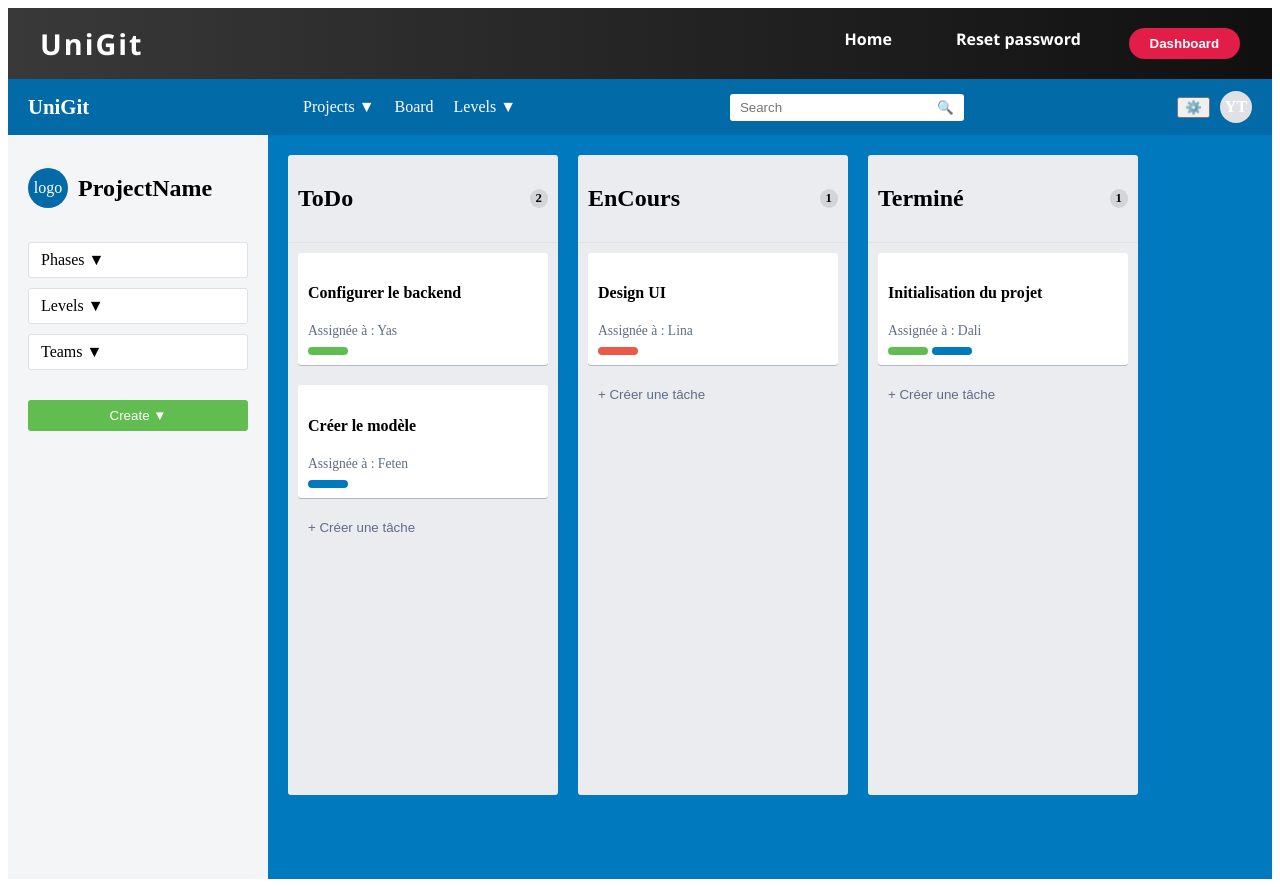
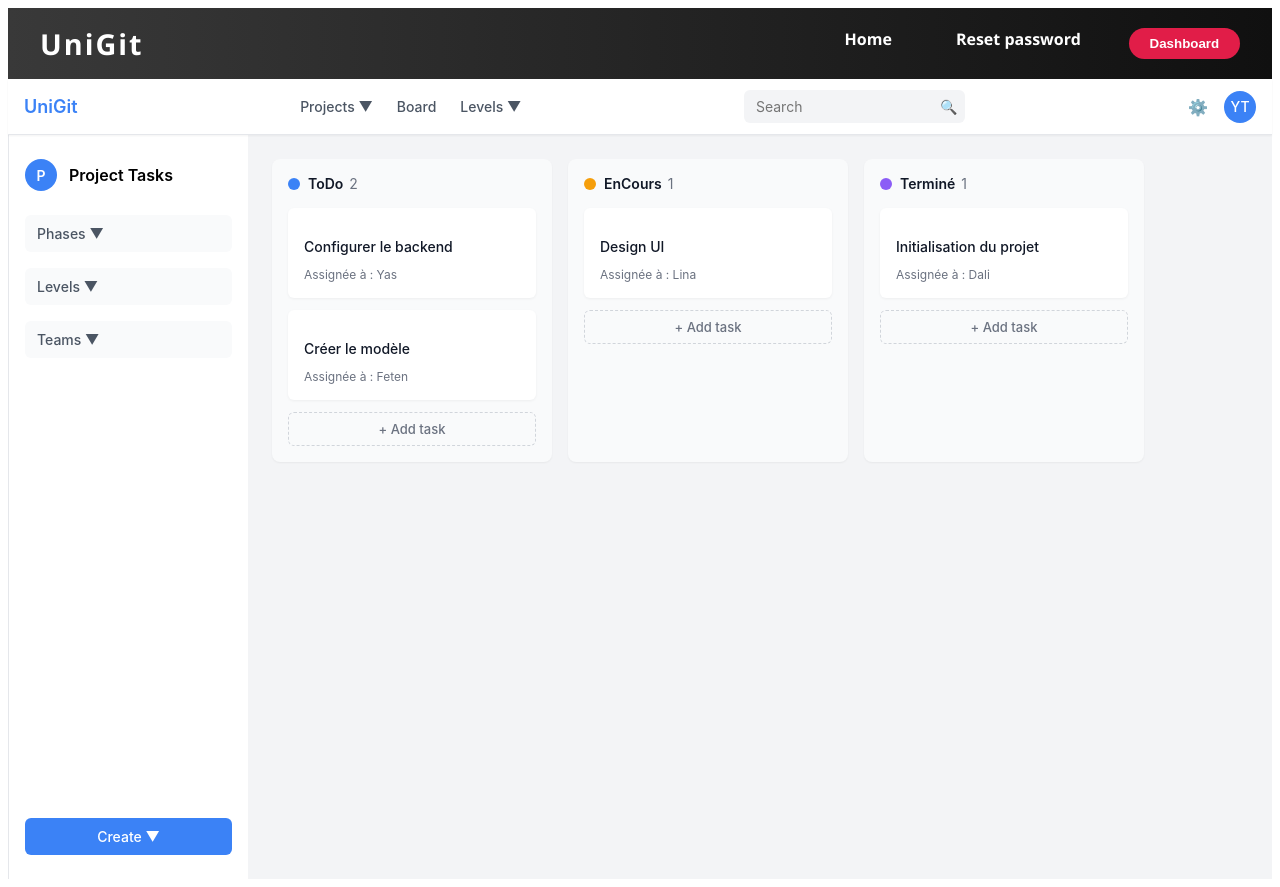
Before and after one commit to Yasmine-esprit/Mission-Entreprise-Front, an Angular app: page /kanban in a window 1280 px wide. Built offline with nearby package versions, Linux system fonts and the light colour scheme.

Commit message:
task popup well styled

```diff
--- a/src/app/components/kanban-board/kanban-board.component.css
+++ b/src/app/components/kanban-board/kanban-board.component.css
@@ -1,65 +1,127 @@
+* {
+  box-sizing: border-box;
+  margin: 0;
+  padding: 0;
+  font-family: -apple-system, BlinkMacSystemFont, 'Segoe UI', Roboto, Oxygen, Ubuntu, Cantarell, 'Open Sans', 'Helvetica Neue', sans-serif;
+}
+
+body {
+  margin: 0;
+  padding: 0;
+  background-color: #f9fafb;
+  color: #111827;
+}
+
+
+.modal-overlay {
+  position: fixed;
+  top: 0;
+  left: 0;
+  width: 100%;
+  height: 100%;
+  background: rgba(0, 0, 0, 0.3);
+  z-index: 10;
+  backdrop-filter: blur(2px);
+}
+
+
 .app-container {
   display: flex;
   flex-direction: column;
   height: 100vh;
-  overflow: hidden;
 }
+
 
 .header {
   display: flex;
+  justify-content: space-between;
   align-items: center;
-  justify-content: space-between;
-  padding: 12px 20px;
-  background-color: #026aa7;
-  color: white;
-  box-shadow: 0 1px 1px rgba(0, 0, 0, 0.1);
+  height: 56px;
+  padding: 0 16px;
+  background-color: #ffffff;
+  border-bottom: 1px solid #e5e7eb;
+  box-shadow: 0 1px 2px rgba(0, 0, 0, 0.05);
+  z-index: 5;
 }
 
 .logo {
-  font-weight: bold;
-  font-size: 1.3rem;
+  font-size: 18px;
+  font-weight: 600;
+  color: #3b82f6;
 }
+
 
 .nav {
   display: flex;
-  gap: 20px;
+  gap: 24px;
+  align-items: center;
 }
+
+.nav span {
+  font-size: 14px;
+  font-weight: 500;
+  color: #4b5563;
+  cursor: pointer;
+}
+
+.nav span:hover {
+  color: #3b82f6;
+}
+
 
 .search {
   display: flex;
-  border-radius: 3px;
-  overflow: hidden;
+  align-items: center;
+  gap: 8px;
+  background-color: #f3f4f6;
+  border-radius: 6px;
+  padding: 0 4px;
 }
 
 .search input {
-  padding: 6px 10px;
+  background-color: transparent;
   border: none;
   outline: none;
+  padding: 8px;
+  width: 180px;
+  font-size: 14px;
 }
 
 .search button {
-  background: white;
+  background: transparent;
   border: none;
-  padding: 6px 10px;
   cursor: pointer;
+  font-size: 14px;
+  padding: 4px;
 }
+
 
 .actions {
   display: flex;
   align-items: center;
-  gap: 10px;
+  gap: 16px;
+}
+
+.actions button {
+  background: transparent;
+  border: none;
+  cursor: pointer;
+  font-size: 16px;
 }
 
 .avatar {
   width: 32px;
   height: 32px;
+  background-color: #3b82f6;
+  color: white;
   border-radius: 50%;
-  background: #dfe1e6;
   display: flex;
   align-items: center;
   justify-content: center;
-  font-weight: bold;
+  font-size: 14px;
+  font-weight: 500;
 }
+
 
 .main {
   display: flex;
@@ -67,198 +129,338 @@
   overflow: hidden;
 }
 
+.dashboard-container {
+  flex: 1;
+  overflow-x: auto;
+  padding: 24px;
+  background-color: #f3f4f6;
+}
+
+
 .sidebar {
-  width: 220px;
-  background: #f4f5f7;
-  padding: 20px;
-  box-shadow: 1px 0 2px rgba(0, 0, 0, 0.1);
+  width: 240px;
+  background-color: #ffffff;
+  border-left: 1px solid #e5e7eb;
+  padding: 24px 16px;
+  display: flex;
+  flex-direction: column;
+  gap: 16px;
 }
 
 .project-info {
   display: flex;
   align-items: center;
-  gap: 10px;
-  margin-bottom: 20px;
+  gap: 12px;
+  margin-bottom: 8px;
+}
+
+.project-info h2 {
+  font-size: 16px;
+  font-weight: 600;
 }
 
 .circle {
-  width: 40px;
-  height: 40px;
+  width: 32px;
+  height: 32px;
+  background-color: #3b82f6;
+  color: white;
   border-radius: 50%;
-  background: #026aa7;
-  color: white;
   display: flex;
   align-items: center;
   justify-content: center;
+  font-size: 14px;
+  font-weight: 600;
 }
 
 .dropdown {
-  background: white;
-  padding: 8px 12px;
-  border-radius: 3px;
-  margin-bottom: 10px;
-  border: 1px solid #dfe1e6;
+  display: flex;
+  align-items: center;
+  justify-content: space-between;
+  padding: 10px 12px;
+  background-color: #f9fafb;
+  border-radius: 6px;
+  font-size: 14px;
+  font-weight: 500;
+  color: #4b5563;
   cursor: pointer;
 }
 
+.dropdown:hover {
+  background-color: #f3f4f6;
+}
+
 .create-btn {
-  background: #61bd4f;
+  background-color: #3b82f6;
   color: white;
   border: none;
-  padding: 8px 12px;
-  border-radius: 3px;
-  margin-top: 20px;
+  border-radius: 6px;
+  padding: 10px 16px;
+  font-size: 14px;
+  font-weight: 500;
   cursor: pointer;
-  width: 100%;
+  margin-top: auto;
 }
 
-.dashboard-container {
-  flex: 1;
-  background-color: #0079bf;
-  padding: 20px;
-  overflow-x: auto;
+.create-btn:hover {
+  background-color: #2563eb;
 }
 
 .board {
   display: flex;
-  gap: 20px;
-  min-height: 100%;
-  align-items: flex-start;
+  gap: 16px;
+  min-width: max-content;
 }
 
 .column {
-  background: #ebecf0;
-  border-radius: 3px;
-  width: 270px;
-  min-height: 80vh;
-  max-height: 80vh;
-  overflow-y: auto;
+  background-color: #f9fafb;
+  border-radius: 8px;
+  width: 280px;
+  min-height: 200px;
   display: flex;
   flex-direction: column;
+  padding: 16px;
+  box-shadow: 0 1px 2px rgba(0, 0, 0, 0.05);
 }
 
 .column-header {
-  padding: 10px;
-  font-weight: bold;
   display: flex;
-  justify-content: space-between;
   align-items: center;
-  border-bottom: 1px solid #dfe1e6;
+  margin-bottom: 16px;
 }
 
+.column-header h2 {
+  margin: 0;
+  font-size: 14px;
+  font-weight: 600;
+  color: #111827;
+  display: flex;
+  align-items: center;
+}
+
+.column-header h2::before {
+  content: '';
+  display: inline-block;
+  width: 12px;
+  height: 12px;
+  border-radius: 50%;
+  margin-right: 8px;
+}
+
+.column:nth-child(1) .column-header h2::before {
+  background-color: #3b82f6;
+}
+
+.column:nth-child(2) .column-header h2::before {
+  background-color: #f59e0b;
+}
+
+.column:nth-child(3) .column-header h2::before {
+  background-color: #8b5cf6;
+}
+
+.column:nth-child(4) .column-header h2::before {
+  background-color: #10b981;
+}
+
+
 .task-count {
-  background: rgba(0, 0, 0, 0.1);
-  padding: 2px 6px;
-  border-radius: 10px;
-  font-size: 0.8rem;
+  margin-left: 6px;
+  color: #6b7280;
+  font-size: 14px;
+  font-weight: normal;
 }
 
 .task-card {
-  background: white;
-  border-radius: 3px;
-  padding: 10px;
-  margin: 10px;
-  box-shadow: 0 1px 0 rgba(9, 30, 66, 0.25);
+  background-color: white;
+  border-radius: 6px;
+  padding: 16px;
+  margin-bottom: 12px;
+  box-shadow: 0 1px 3px rgba(0, 0, 0, 0.05);
   cursor: pointer;
+  position: relative;
 }
 
 .task-card:hover {
-  background: #f7f8f9;
+  box-shadow: 0 2px 4px rgba(0, 0, 0, 0.1);
 }
 
-.assigned {
-  font-size: 0.85rem;
-  color: #5e6c84;
-  margin: 5px 0;
-}
 
 .card-labels {
   display: flex;
   gap: 4px;
-  margin-top: 8px;
+  margin-bottom: 8px;
 }
 
 .label {
+  height: 6px;
   width: 40px;
-  height: 8px;
-  border-radius: 4px;
-}
-
-.label-green {
-  background-color: #61bd4f;
-}
-
-.label-blue {
-  background-color: #0079bf;
-}
-
-.label-red {
-  background-color: #eb5a46;
-}
-
-.add-task-btn {
-  background: none;
-  border: none;
-  padding: 8px 10px;
-  text-align: left;
-  cursor: pointer;
-  color: #5e6c84;
-  margin: 4px 10px;
   border-radius: 3px;
 }
 
-.add-task-btn:hover {
-  background: rgba(0, 0, 0, 0.05);
-  color: #172b4d;
+.label-frontend {
+  background-color: #f59e0b;
 }
 
+.label-auth {
+  background-color: #3b82f6;
+}
+
+.label-bug {
+  background-color: #ef4444;
+}
+
+.label-design {
+  background-color: #8b5cf6;
+}
+
+.label-ui {
+  background-color: #10b981;
+}
+
+.label-backend {
+  background-color: #6366f1;
+}
+
+.label-api {
+  background-color: #8b5cf6;
+}
+
+.label-docs {
+  background-color: #10b981;
+}
+
+
+.task-card h4 {
+  margin: 0 0 12px 0;
+  font-size: 14px;
+  font-weight: 500;
+  color: #111827;
+}
+
+
+.due-date {
+  display: flex;
+  align-items: center;
+  font-size: 12px;
+  color: #ef4444;
+  margin-bottom: 8px;
+}
+
+.due-date.warning {
+  color: #f59e0b;
+}
+
+.due-date.success {
+  color: #10b981;
+}
+
+
+.assigned {
+  margin-top: 4px;
+  font-size: 12px;
+  color: #6b7280;
+}
+
+
+.add-task-btn {
+  display: flex;
+  align-items: center;
+  justify-content: center;
+  padding: 8px;
+  border: 1px dashed #d1d5db;
+  border-radius: 6px;
+  background-color: transparent;
+  color: #6b7280;
+  width: 100%;
+  cursor: pointer;
+  font-size: 13px;
+  font-weight: 500;
+}
+
+.add-task-btn:hover {
+  background-color: #f3f4f6;
+}
+
+
 .add-task-container {
-  padding: 8px 10px;
-  margin: 0 10px;
+  margin-bottom: 12px;
 }
 
 .add-task-input {
   width: 100%;
   padding: 8px;
-  border: 2px solid #0079bf;
-  border-radius: 3px;
+  border: 1px solid #d1d5db;
+  border-radius: 6px;
   margin-bottom: 8px;
+  font-size: 13px;
 }
 
 .add-task-actions {
   display: flex;
-  gap: 6px;
+  gap: 8px;
 }
 
 .add-btn {
-  background: #0079bf;
+  background-color: #3b82f6;
   color: white;
   border: none;
+  border-radius: 4px;
   padding: 6px 12px;
-  border-radius: 3px;
+  font-size: 13px;
   cursor: pointer;
 }
 
 .add-btn:disabled {
-  background: #dfe1e6;
+  background-color: #93c5fd;
   cursor: not-allowed;
 }
 
 .cancel-btn {
-  background: none;
-  border: none;
+  background-color: white;
+  color: #6b7280;
+  border: 1px solid #d1d5db;
+  border-radius: 4px;
   padding: 6px 12px;
+  font-size: 13px;
   cursor: pointer;
-  color: #5e6c84;
 }
 
-/* Modal overlay */
-.modal-overlay {
-  position: fixed;
-  top: 0;
-  left: 0;
-  right: 0;
-  bottom: 0;
-  background-color: rgba(0, 0, 0, 0.6);
-  z-index: 100;
+.cdk-drag-preview {
+  box-sizing: border-box;
+  border-radius: 6px;
+  box-shadow: 0 5px 10px rgba(0, 0, 0, 0.1);
 }
+
+.cdk-drag-placeholder {
+  opacity: 0;
+}
+
+.cdk-drag-animating {
+  transition: transform 250ms cubic-bezier(0, 0, 0.2, 1);
+}
+
+.column.cdk-drop-list-dragging .task-card:not(.cdk-drag-placeholder) {
+  transition: transform 250ms cubic-bezier(0, 0, 0.2, 1);
+}
+
+
+@media (max-width: 768px) {
+  .main {
+    flex-direction: column;
+  }
+
+  .sidebar {
+    width: 100%;
+    order: 1;
+    border-left: none;
+    border-bottom: 1px solid #e5e7eb;
+  }
+
+  .dashboard-container {
+    order: 1;
+  }
+
+  .search input {
+    width: 120px;
+  }
+}
--- a/src/app/components/kanban-board/kanban-board.component.html
+++ b/src/app/components/kanban-board/kanban-board.component.html
@@ -25,8 +25,8 @@
     <!-- Sidebar -->
     <aside class="sidebar">
       <div class="project-info">
-        <div class="circle">logo</div>
-        <h2>ProjectName</h2>
+        <div class="circle">P</div>
+        <h2>Project Tasks</h2>
       </div>
       <div class="dropdown">Phases ▼</div>
       <div class="dropdown">Levels ▼</div>
@@ -59,11 +59,11 @@
             (click)="openTacheDetails(tache, $event)"
             class="task-card"
           >
+            <div *ngIf="tache.labels && tache.labels.length > 0" class="card-labels">
+              <span *ngFor="let label of tache.labels" class="label label-{{label}}"></span>
+            </div>
             <h4>{{ tache.titreTache }}</h4>
             <p class="assigned">Assignée à : {{ tache.assigneA || 'Non assignée' }}</p>
-            <div class="card-labels">
-              <span *ngFor="let label of tache.labels" class="label label-{{label}}"></span>
-            </div>
           </div>
 
           <!-- Add Task Form -->
@@ -97,7 +97,7 @@
             (click)="initNewTask(colonne.titre)"
             *ngIf="!isAddingTask || newTache.statut !== colonne.titre"
           >
-            + Créer une tâche
+            + Add task
           </button>
         </div>
       </div>
--- a/src/app/components/kanban-board/kanban-board.component.ts
+++ b/src/app/components/kanban-board/kanban-board.component.ts
@@ -39,7 +39,33 @@ export class KanbanBoardComponent implements OnInit {
   isAddingTask = false;
   editingDescription = false;
   tempDescription = '';
+  isAddingList = false;
+  newListTitle = '';
 
+  //submit list
+  startAddingList() {
+    this.isAddingList = true;
+    this.newListTitle = '';
+  }
+
+  //delete list
+  cancelAddingList() {
+    this.isAddingList = false;
+    this.newListTitle = '';
+  }
+
+  //valider ajout liste
+  addNewList() {
+    if (this.newListTitle.trim()) {
+      this.colonnes.push({
+        titre: this.newListTitle.trim() as StatutTache,
+        taches: []
+      });
+      this.isAddingList = false;
+      this.newListTitle = '';
+      this.cdRef.detectChanges();
+    }
+  }
   newTache: Task = this.resetTache();
 
   colonnes: Column[] = [
--- a/src/app/components/tache/tache.component.css
+++ b/src/app/components/tache/tache.component.css
@@ -1,165 +1,137 @@
-.task-modal {
+/* Arrière-plan flou et assombri */
+.modal-backdrop {
   position: fixed;
-  top: 50%;
-  left: 50%;
-  transform: translate(-50%, -50%);
-  background: #f4f5f7;
-  border-radius: 2px;
-  width: 768px;
-  max-width: 95vw;
-  max-height: 90vh;
-  z-index: 200;
-  box-shadow: 0 8px 16px -4px rgba(9, 30, 66, 0.25), 0 0 0 1px rgba(9, 30, 66, 0.08);
-  overflow-y: auto;
+  top: 0;
+  left: 0;
+  width: 100vw;
+  height: 100vh;
+  backdrop-filter: blur(6px); /* Flou de l’arrière-plan */
+  background-color: rgba(0, 0, 0, 0.3); /* Légère opacité sombre */
+  display: flex;
+  align-items: center;
+  justify-content: center;
+  z-index: 1000;
 }
 
+/* Contenu du pop-up */
+.task-modal {
+  background-color: #ffffff; /* Fond clair net */
+  border-radius: 10px;
+  max-width: 900px;
+  width: 95%;
+  padding: 30px;
+  box-shadow: 0 10px 30px rgba(0, 0, 0, 0.3);
+  z-index: 1001;
+  position: relative;
+}
+
+/* Bouton de fermeture */
 .close-btn {
   position: absolute;
   top: 15px;
-  right: 15px;
+  right: 20px;
   font-size: 24px;
   cursor: pointer;
-  color: #6b778c;
-  z-index: 10;
 }
 
-.close-btn:hover {
-  color: #172b4d;
+/* Container principal */
+.task-container {
+  display: flex;
+  flex-direction: row;
+  gap: 20px;
 }
 
-.task-container {
-  display: flex;
-  padding: 24px 16px 16px;
+/* Partie gauche */
+.task-main {
+  flex: 2;
 }
 
-.task-main {
-  flex: 3;
-  padding-right: 16px;
+/* Partie droite (sidebar) */
+.task-sidebar {
+  flex: 1;
+  background-color: #f7f7f7;
+  border-left: 2px solid #e0e0e0;
+  padding: 15px;
+  border-radius: 8px;
 }
 
-.task-sidebar {
-  flex: 1;
-  min-width: 168px;
+/* Sections */
+.task-section {
+  margin-top: 20px;
 }
 
-.task-header {
-  margin-bottom: 20px;
-}
-
-.task-header h2 {
-  margin-bottom: 6px;
-  font-size: 20px;
-  font-weight: 600;
-  color: #172b4d;
-}
-
-.task-list {
-  font-size: 14px;
-  color: #6b778c;
-}
-
-.task-section {
-  margin-bottom: 24px;
-}
-
-.task-section h3 {
-  font-size: 16px;
-  font-weight: 500;
-  margin-bottom: 8px;
-  color: #172b4d;
-}
-
+/* Infos membres */
 .member-info {
   display: flex;
   align-items: center;
-  gap: 8px;
-  margin-top: 8px;
+  gap: 10px;
 }
 
 .avatar {
-  width: 32px;
-  height: 32px;
+  width: 35px;
+  height: 35px;
   border-radius: 50%;
-  background-color: #dfe1e6;
+  background-color: #1976d2;
+  color: white;
   display: flex;
   align-items: center;
   justify-content: center;
-  font-weight: 500;
-  color: #172b4d;
+  font-weight: bold;
 }
 
+/* Boutons */
+.btn {
+  margin-top: 10px;
+  padding: 8px 12px;
+  border: none;
+  border-radius: 5px;
+  cursor: pointer;
+}
+.btn-primary {
+  background-color: #1976d2;
+  color: white;
+}
+.btn-success {
+  background-color: #388e3c;
+  color: white;
+}
+.btn-danger {
+  background-color: #d32f2f;
+  color: white;
+}
+
+/* Textarea description */
 .description-textarea {
   width: 100%;
   padding: 8px;
-  border: 1px solid #dfe1e6;
-  border-radius: 3px;
-  margin-bottom: 8px;
+  border-radius: 5px;
+  border: 1px solid #ccc;
   resize: vertical;
 }
 
+/* Actions */
 .action-buttons {
   display: flex;
-  gap: 8px;
-}
-
-.btn {
-  border: none;
-  border-radius: 3px;
-  padding: 6px 12px;
-  cursor: pointer;
-  font-size: 14px;
-}
-
-.btn-primary {
-  background-color: #ebecf0;
-  color: #172b4d;
-}
-
-.btn-primary:hover {
-  background-color: #dfe1e6;
-}
-
-.btn-success {
-  background-color: #0079bf;
-  color: white;
-}
-
-.btn-success:hover {
-  background-color: #026aa7;
-}
-
-.btn-danger {
-  background-color: #ebecf0;
-  color: #172b4d;
-}
-
-.btn-danger:hover {
-  background-color: #dfe1e6;
+  gap: 10px;
+  margin-top: 10px;
 }
 
 .sidebar-btn {
   display: block;
   width: 100%;
+  margin-bottom: 10px;
+  padding: 10px;
+  background-color: #e0e0e0;
+  border: none;
+  border-radius: 5px;
   text-align: left;
-  padding: 6px 8px;
-  margin-bottom: 4px;
-  background-color: #ebecf0;
-  border: none;
-  border-radius: 3px;
   cursor: pointer;
-  color: #172b4d;
-  font-size: 14px;
+}
+.sidebar-btn:hover {
+  background-color: #d5d5d5;
 }
 
-.sidebar-btn:hover {
-  background-color: #dfe1e6;
+.delete-btn {
+  background-color: #f44336;
+  color: white;
 }
-
-.delete-btn:hover {
-  background-color: #ffe2de;
-}
-
-/* Override default styles for dropdowns and other form elements */
-select, input, button {
-  font-family: inherit;
-}
```
Also changed, not shown: src/app/components/tache/tache.component.html (+5 -7 lines).
